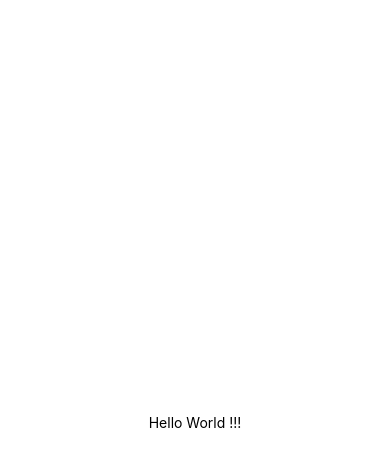
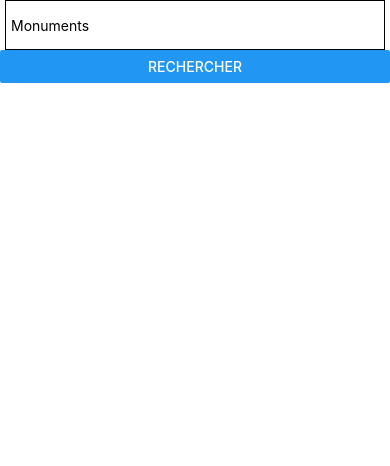
Before and after one commit to khady1996/PCE, a React Native app: screen / in a window 390 px wide. Shown: the top 466 px of the page. Built offline with nearby package versions, Linux system fonts and the light colour scheme.

Commit message:
recherche de monuments

```diff
--- a/App.js
+++ b/App.js
@@ -1,5 +1,7 @@
 import React from 'react';
 import { StyleSheet, Text, View } from 'react-native';
+import Accueil from './Components/Accueil'
+
 
 /* From BuilderX
 import React, { Component } from "react";
@@ -724,6 +726,20 @@
 export default Post;
 
 */
+
+
+// TUTO
+
+export default class App extends React.Component {
+  render() {
+    return (
+      <Accueil/>
+    )
+  }
+}
+
+/* BASE
+
 export default function App() {
   return (
     <View style={styles.container}>
@@ -740,3 +756,4 @@
     justifyContent: 'center',
   },
 });
+*/
--- /dev/null
+++ b/Components/Accueil.js
@@ -0,0 +1,31 @@
+import React from 'react';
+import {StyleSheet, View, TextInput, Button , FlatList } from 'react-native';
+//import films from 'C:/DEV/AppliMonument/Helpers/MonumentsData'
+
+class Accueil extends React.Component {
+
+	render() {
+        return (
+			<View>
+		  <TextInput style={styles.textinput} placeholder = 'Monuments'/>
+			<Button style={styles.textinput} title='Rechercher'  onPress={() => {}}/>
+
+
+		  </View>
+    )
+    }
+
+}
+
+export default Accueil;
+
+const styles = StyleSheet.create({
+  textinput: {
+    marginLeft: 5,
+    marginRight: 5,
+    height: 50,
+    borderColor: '#000000',
+    borderWidth: 1,
+    paddingLeft: 5
+  }
+});
--- /dev/null
+++ b/Helpers/MonumentsData.js
@@ -0,0 +1,22 @@
+
+
+export default data = [
+   {
+      id:181808,
+      vote_average:7.2,
+      title:"Star Wars VIII - Les derniers Jedi",
+      poster_path:"",
+      original_title:"Star Wars: The Last Jedi",
+      overview:"Nouvel épisode de la saga. Les héros du Réveil de la force rejoignent les figures légendaires de la galaxie dans une aventure épique qui révèle des secrets ancestraux sur la Force et entraîne de choquantes révélations sur le passé…",
+      release_date:"2017-12-13"
+   },
+   {
+      id:181809,
+      vote_average:8.1,
+      title:"La Guerre des étoiles",
+      poster_path:"",
+      original_title:"Star Wars",
+      overview:"Il y a bien longtemps, dans une galaxie très lointaine... La guerre civile fait rage entre l'Empire galactique et l'Alliance rebelle. Capturée par les troupes de choc de l'Empereur menées par le sombre et impitoyable Dark Vador, la princesse Leia Organa dissimule les plans de l’Étoile Noire, une station spatiale invulnérable, à son droïde R2-D2 avec pour mission de les remettre au Jedi Obi-Wan Kenobi. Accompagné de son fidèle compagnon, le droïde de protocole C-3PO, R2-D2 s'échoue sur la planète Tatooine et termine sa quête chez le jeune Luke Skywalker. Rêvant de devenir pilote mais confiné aux travaux de la ferme, ce dernier se lance à la recherche de ce mystérieux Obi-Wan Kenobi, devenu ermite au cœur des montagnes désertiques de Tatooine...",
+      release_date:"1977-05-25"
+   }
+]
```
